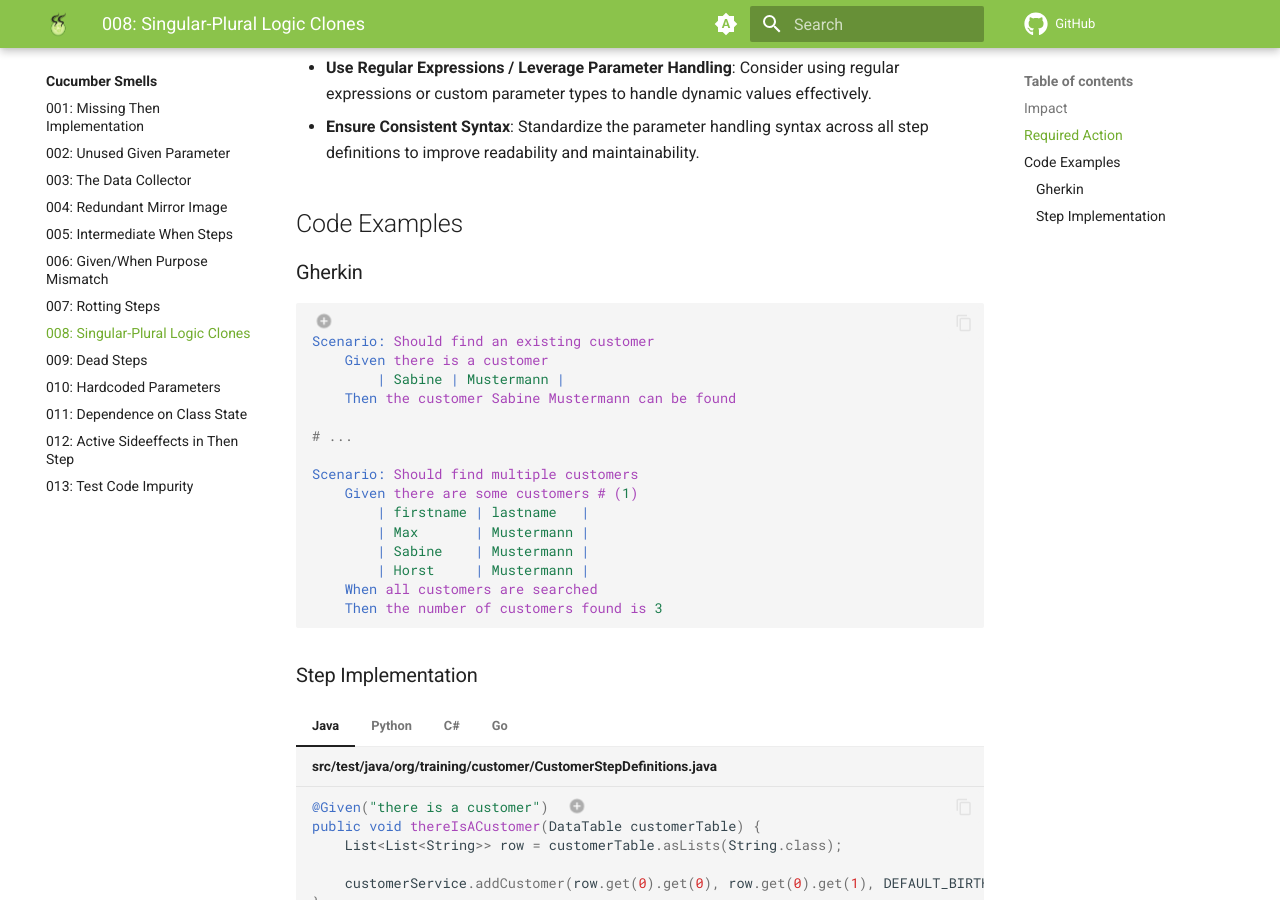
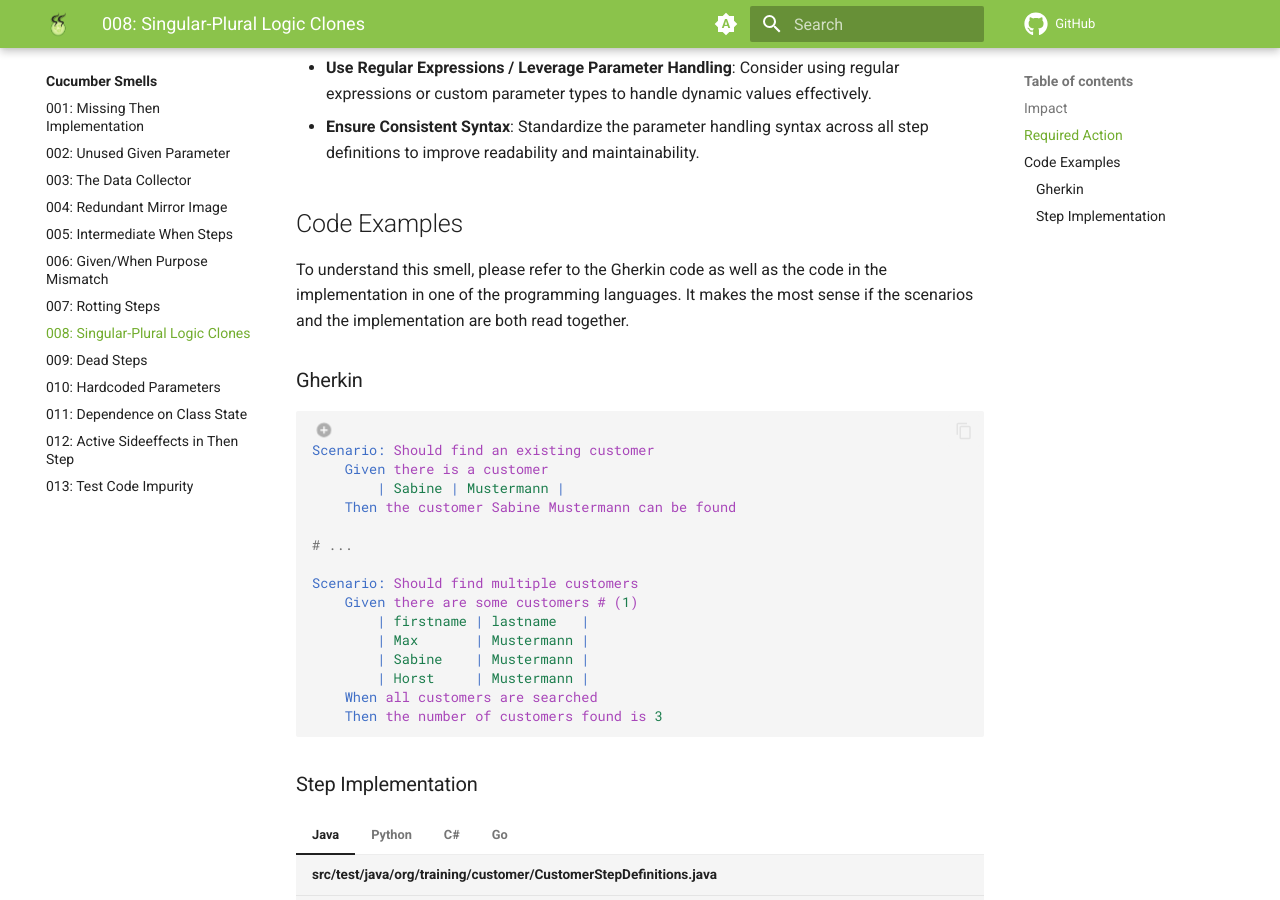
Before and after one commit to Cucumber-Diseases/cucumber-diseases.github.io, an MkDocs documentation site: the page built from docs/smells/008-singular-plural-logic-clones.md, in a window 1280 px wide and 900 px high, scrolled down 982 px. Built offline with MkDocs 1.6.1 and Material for MkDocs 9.7.7, drawn with Linux system fonts in a browser that asks for light colours; some of the changed lines change nothing that is shown.

Commit message:
code examples for python and csharp

````diff
--- a/docs/smells/008-singular-plural-logic-clones.md
+++ b/docs/smells/008-singular-plural-logic-clones.md
@@ -25,6 +25,7 @@
 * **Ensure Consistent Syntax**: Standardize the parameter handling syntax across all step definitions to improve readability and maintainability.
 
 ## Code Examples
+To understand this smell, please refer to the Gherkin code as well as the code in the implementation in one of the programming languages. It makes the most sense if the scenarios and the implementation are both read together.
 
 ### Gherkin
 ```gherkin
@@ -71,13 +72,42 @@
 
 === "Python"
     ```python title="features/steps/steps.py"
+    @given(u'there is a customer') # (1)!
+    def step_impl(context):
+            table = context.table
+            context.service.add_customer(table.headings[0], table.headings[1], context.default_birthday)
+
+    @given(u'there are some customers')
+    def step_impl(context):
+        for row in context.table.rows:
+            context.service.add_customer(row["firstname"], row["lastname"], context.default_birthday)
 
     ```
 
+    1. The expressions `there is a customer` and `there are some customers` handle the singular and plural case of the same step. The share a similar logic and can therefore be merged.
+
+
 === "C#"
     ```csharp title="CucumberDiseases.Specs/StepDefinitions/CustomerStepDefinitions.cs"
+    [Given("there is a customer")] // (1)!
+    public void GivenThereIsACustomer(Table customerTable)
+    {
+        var customer = customerTable.Header.ToArray();
+        _customerService.AddCustomer(customer[0], customer[1], DefaultBirthday);
+    }
 
+    [Given("there are some customers")]
+    public void GivenThereAreSomeCustomers(Table customerTable)
+    {
+        var customers = customerTable.CreateSet<CustomerData>(() => new CustomerData("John", "Doe", DefaultBirthday));
+        foreach (var customer in customers)
+        {
+            _customerService.AddCustomer(customer.FirstName, customer.LastName, customer.Birthday);
+        }
+    }
     ```
+
+    1. The expressions `there is a customer` and `there are some customers` handle the singular and plural case of the same step. The share a similar logic and can therefore be merged.
 
 === "Go"
     ```go title="customer_test.go"
````
